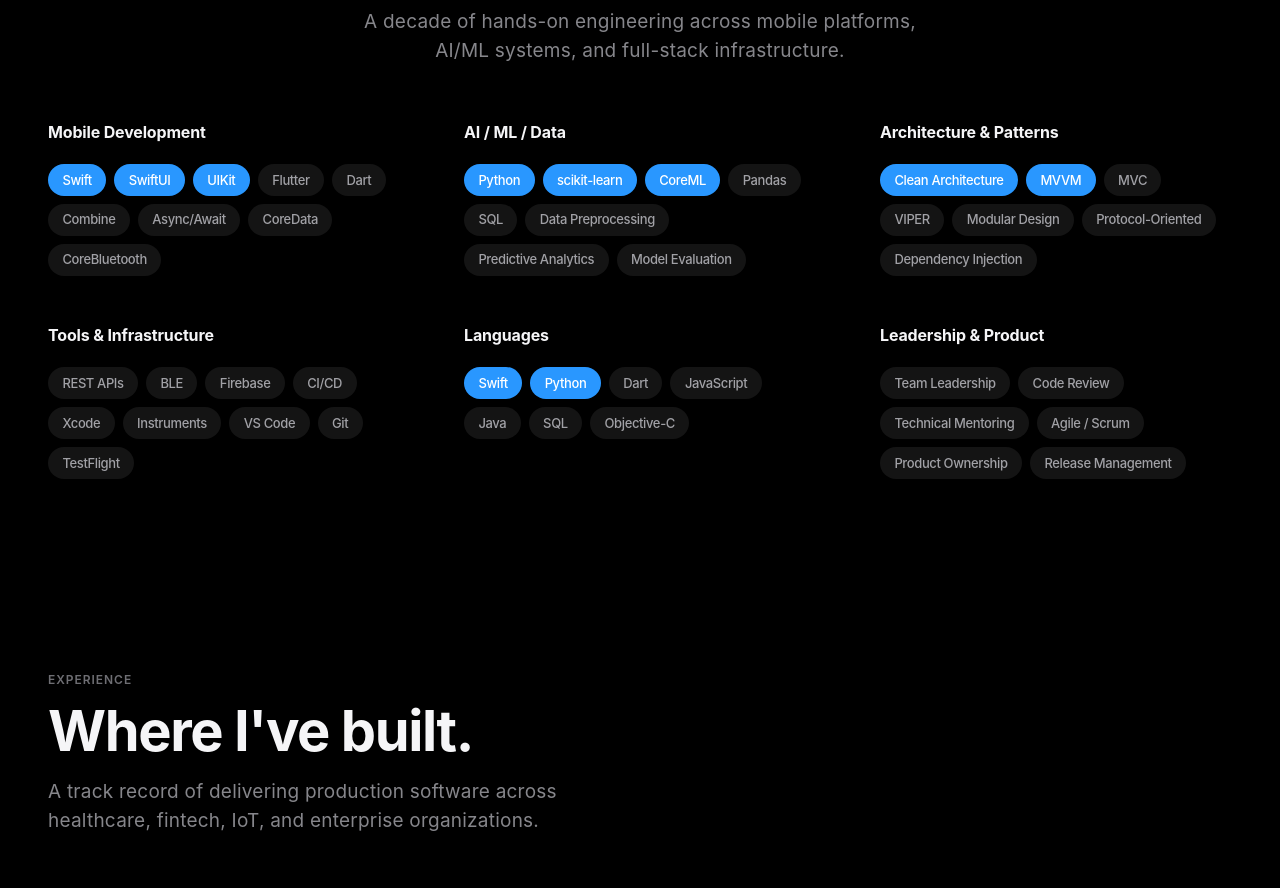
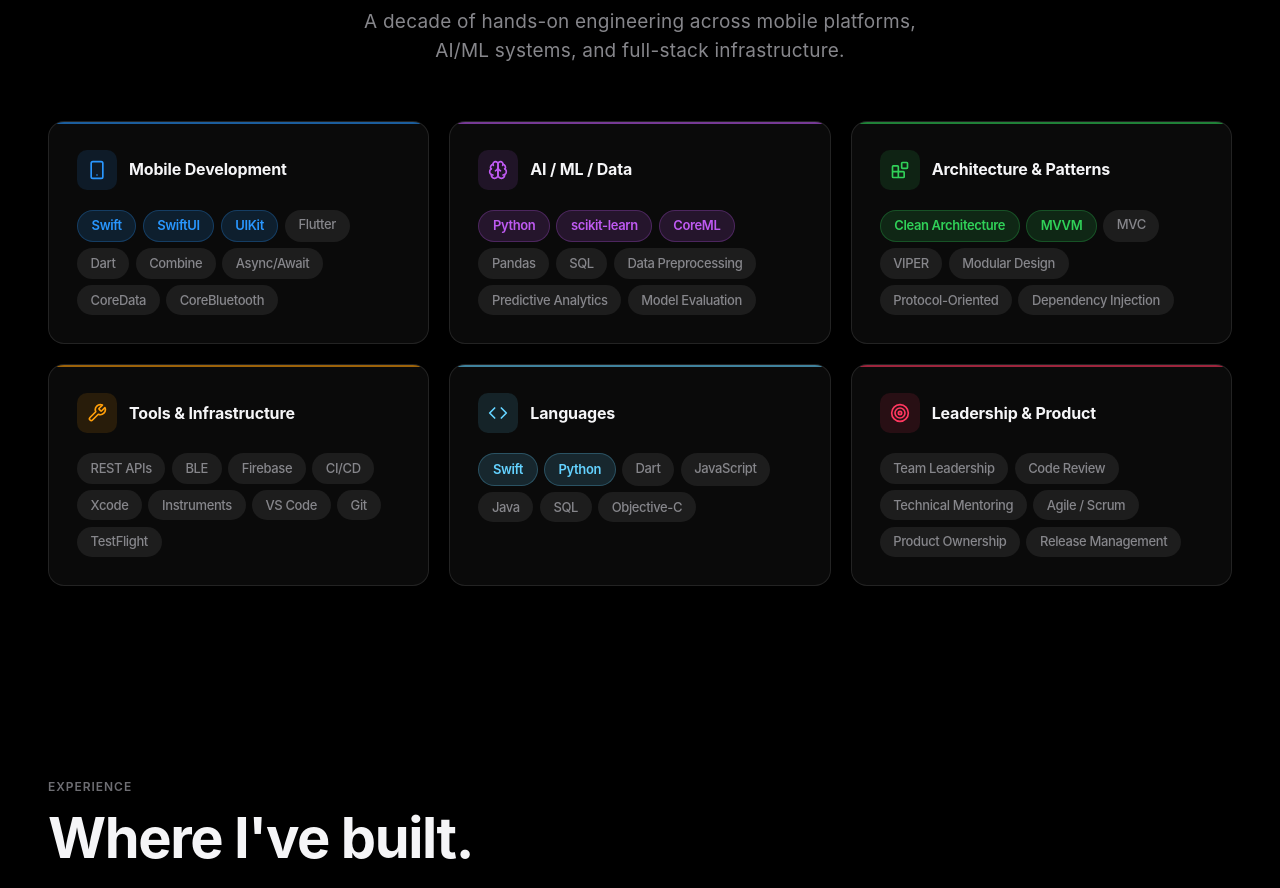
Before and after one commit to shaqir/sakir-portfolio-website, a React (Vite) app: page / in a window 1280 px wide. Shown: the part 3620-4508 px from the top of the page. Built offline with nearby package versions, Linux system fonts and the light colour scheme.

Commit message:
feat: redesign Skills section with colored card boxes and accent icons

```diff
--- a/src/sections/Skills.css
+++ b/src/sections/Skills.css
@@ -1,7 +1,73 @@
+/* ═══════════════════════════════════════════
+   SKILLS — card-based technical toolkit
+   ═══════════════════════════════════════════ */
+
 .skills__grid {
   display: grid;
   grid-template-columns: repeat(3, 1fr);
-  gap: 3rem 4rem;
+  gap: 1.25rem;
+}
+
+/* ─── Card ─── */
+
+.skills__card {
+  position: relative;
+  padding: 1.75rem;
+  border-radius: 16px;
+  background: var(--card-bg);
+  border: 1px solid var(--border);
+  overflow: hidden;
+  transition: all 0.4s var(--ease-out-expo);
+}
+
+/* Accent top bar */
+.skills__card::before {
+  content: '';
+  position: absolute;
+  top: 0;
+  left: 0;
+  right: 0;
+  height: 2px;
+  background: var(--card-accent);
+  opacity: 0.6;
+  transition: opacity 0.4s var(--ease-out-expo);
+}
+
+.skills__card:hover {
+  border-color: color-mix(in srgb, var(--card-accent) 35%, transparent);
+  transform: translateY(-4px);
+  box-shadow: 0 12px 40px color-mix(in srgb, var(--card-accent) 10%, transparent);
+}
+
+.skills__card:hover::before {
+  opacity: 1;
+}
+
+/* ─── Card header ─── */
+
+.skills__card-header {
+  display: flex;
+  align-items: center;
+  gap: 0.75rem;
+  margin-bottom: 1.25rem;
+}
+
+.skills__card-icon {
+  display: flex;
+  align-items: center;
+  justify-content: center;
+  width: 40px;
+  height: 40px;
+  border-radius: 10px;
+  background: color-mix(in srgb, var(--card-accent) 12%, transparent);
+  color: var(--card-accent);
+  flex-shrink: 0;
+  transition: all 0.4s var(--ease-out-expo);
+}
+
+.skills__card:hover .skills__card-icon {
+  background: color-mix(in srgb, var(--card-accent) 20%, transparent);
+  transform: scale(1.05);
 }
 
 .skills__title {
@@ -9,42 +75,51 @@
   font-size: 1rem;
   font-weight: 700;
   color: var(--text-primary);
-  margin-bottom: 1.25rem;
   letter-spacing: -0.01em;
 }
+
+/* ─── Tags ─── */
 
 .skills__tags {
   display: flex;
   flex-wrap: wrap;
-  gap: 0.5rem;
+  gap: 0.4rem;
 }
 
 .skills__tag {
   font-size: 0.8125rem;
-  padding: 0.4rem 0.9rem;
+  padding: 0.35rem 0.85rem;
   border-radius: 99px;
   background: var(--tag-bg);
-  color: var(--tag-color);
+  color: var(--text-secondary);
   font-weight: 500;
-  transition:
-    background var(--transition-fast),
-    color var(--transition-fast),
-    transform var(--transition-fast);
+  transition: all 0.25s var(--ease-out-expo);
+  cursor: default;
 }
 
 .skills__tag:hover {
   transform: translateY(-1px);
+  color: var(--text-primary);
+  background: color-mix(in srgb, var(--card-accent) 12%, var(--tag-bg));
 }
 
 .skills__tag--primary {
-  background: var(--accent);
-  color: #fff;
+  background: color-mix(in srgb, var(--card-accent) 15%, transparent);
+  color: var(--card-accent);
+  font-weight: 600;
+  border: 1px solid color-mix(in srgb, var(--card-accent) 25%, transparent);
 }
 
-@media (max-width: 768px) {
+.skills__tag--primary:hover {
+  background: color-mix(in srgb, var(--card-accent) 22%, transparent);
+  color: var(--card-accent);
+}
+
+/* ─── Responsive ─── */
+
+@media (max-width: 1024px) {
   .skills__grid {
     grid-template-columns: repeat(2, 1fr);
-    gap: 2.5rem;
   }
 }
 
--- a/src/sections/Skills.jsx
+++ b/src/sections/Skills.jsx
@@ -1,6 +1,9 @@
 import { useScrollReveal } from '@hooks'
 import { skillCategories } from '@data/siteData'
+import { SectionIcon } from '@components/Icons'
 import './Skills.css'
+
+const cardAccents = ['#2997ff', '#bf5af2', '#30d158', '#ff9f0a', '#64d2ff', '#ff375f']
 
 export default function Skills() {
   const ref = useScrollReveal()
@@ -19,10 +22,16 @@
         <div className="skills__grid" data-stagger>
           {skillCategories.map((category, i) => (
             <div
-              className="skills__category reveal--scale"
+              className="skills__card reveal--scale"
               key={category.title}
+              style={{ '--card-accent': cardAccents[i] }}
             >
-              <h3 className="skills__title">{category.title}</h3>
+              <div className="skills__card-header">
+                <span className="skills__card-icon">
+                  <SectionIcon name={category.icon} size={20} />
+                </span>
+                <h3 className="skills__title">{category.title}</h3>
+              </div>
               <div className="skills__tags">
                 {category.skills.map((skill) => (
                   <span
```
